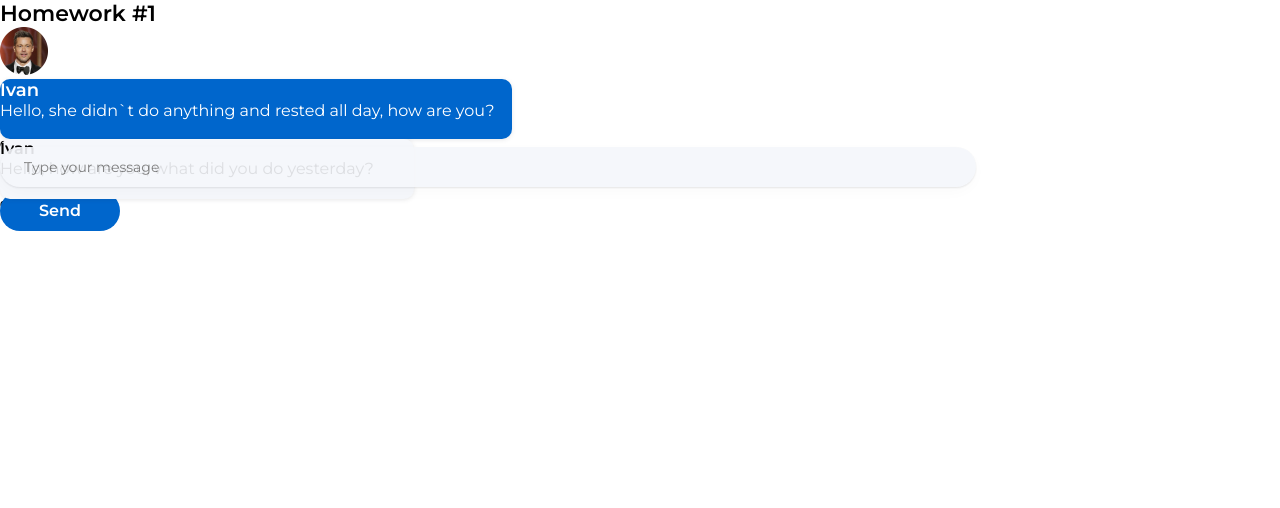
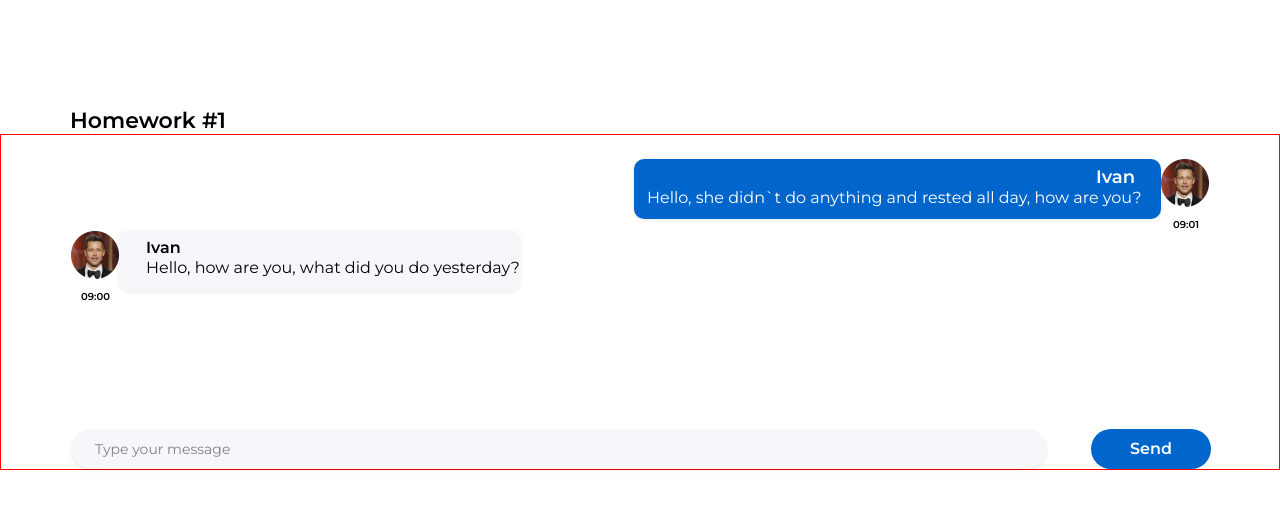
Before and after one commit to AnatolyNikol/Ignat_DZ, a React (Create React App) app in the folder hws2-master/: page / in a window 1280 px wide. Shown: the top 508 px of the page. Built offline with nearby package versions, Linux system fonts and the light colour scheme.

Commit message:
Add flex

```diff
--- a/hws2-master/src/s1-main/App.module.css
+++ b/hws2-master/src/s1-main/App.module.css
@@ -3,11 +3,19 @@
 }
 
 .hw {
-
+    display: flex;
+    max-width: 1280px;
+    width: 100%;
+    height: 336px;
+    margin: 0 auto;
+    border: 1px solid red;
+    flex-direction: column;
+    justify-content: space-between;
 }
 
 .hwTitle {
-
+    margin-top: 107px;
+    margin-left: 70px;
     width: 165px;
     height: 27px;
 
--- a/hws2-master/src/s2-homeworks/hw01/friend-message/FriendMessage.module.css
+++ b/hws2-master/src/s2-homeworks/hw01/friend-message/FriendMessage.module.css
@@ -1,12 +1,13 @@
 .friendMessage {
-
+    display: flex;
     width: 414px;
     height: 60px;
-
+    flex-direction: column;
 }
 
 .friendImageAndText {
-
+    display: flex;
+    margin-left: 70px;
 }
 
 .friendImageAndText img {
@@ -17,7 +18,10 @@
 }
 
 .friendText {
-
+    display: flex;
+    flex-direction: column;
+    padding-left: 27px;
+    padding-top: 7px;
     width: 414px;
     height: 60px;
 
@@ -71,9 +75,10 @@
 }
 
 .friendTime {
-
+    display: flex;
     width: 29px;
     height: 12px;
+    margin-left: 80px;
 
 
     font-family: 'Montserrat';
--- a/hws2-master/src/s2-homeworks/hw01/message-sender/MessageSender.module.css
+++ b/hws2-master/src/s2-homeworks/hw01/message-sender/MessageSender.module.css
@@ -1,12 +1,11 @@
 .sendForm {
-
-    width: 976px;
+    display: flex;
+    width: 1140px;
     height: 40px;
-
+    margin-left: 70px;
 }
 
 .textarea {
-
     resize: none;
     width: 976px;
     min-height: 40px;
@@ -33,9 +32,9 @@
 }
 
 .button {
-
     width: 120px;
     height: 40px;
+    margin-left: 44px;
 
 
     background: #0066CC;
--- a/hws2-master/src/s2-homeworks/hw01/message/Message.module.css
+++ b/hws2-master/src/s2-homeworks/hw01/message/Message.module.css
@@ -1,12 +1,16 @@
 .message {
-
-    width: 527px;
-    height: 60px;
-
+    display: flex;
+    flex-direction: column;
+    justify-content: flex-end;
+    align-items: flex-end;
+    padding-top: 24px;
 }
 
 .imageAndText {
-
+    display: flex;
+    justify-content: flex-start;
+    flex-direction: row-reverse;
+    margin-right: 70px;
 }
 
 .imageAndText img {
@@ -17,24 +21,29 @@
 }
 
 .text {
-
-    width: 512px;
+    display: flex;
+    flex-direction: column;
+    align-items: flex-end;
+    width: 527px;
     height: 60px;
     border-radius: 10px;
+    padding-right: 25px;
+    padding-top: 7px;
 
     background: #0066CC;
     filter: drop-shadow(0px 1px 2px rgba(29, 33, 38, 0.1));
 }
 
 .text:after {
-
+    position: absolute;
     content: '';
     width: 24px;
     height: 20px;
     left: 503px;
     top: 40px;
 
-    background: #0066CC;
+    /*background: #0066CC;*/
+    /*background: red;*/
     clip-path: polygon(18% 11%, 0% 100%, 100% 100%);
 }
 
@@ -54,7 +63,6 @@
 }
 
 .messageText {
-
     width: 489px;
     height: 20px;
 
@@ -69,9 +77,10 @@
 }
 
 .time {
-
+    display: flex;
     width: 26px;
     height: 12px;
+    margin-right: 80px;
 
 
     font-family: 'Montserrat';
```
